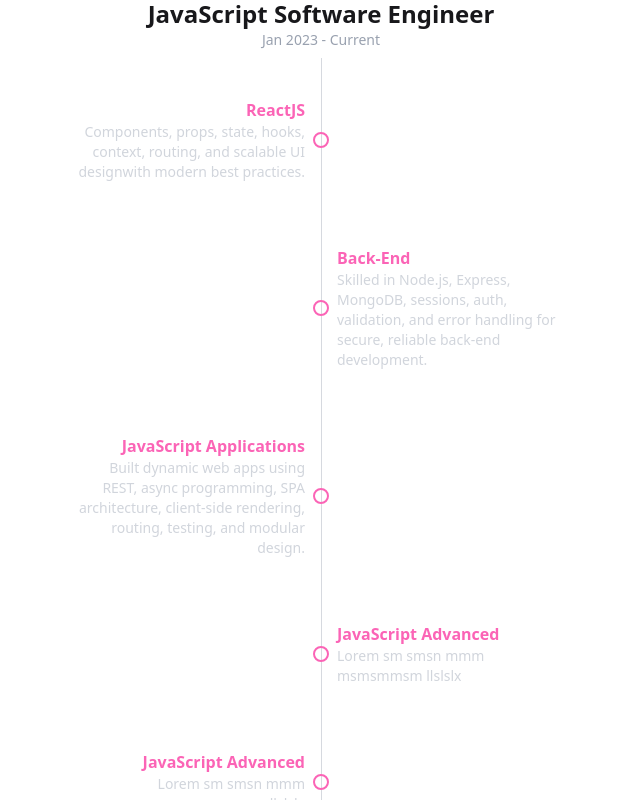
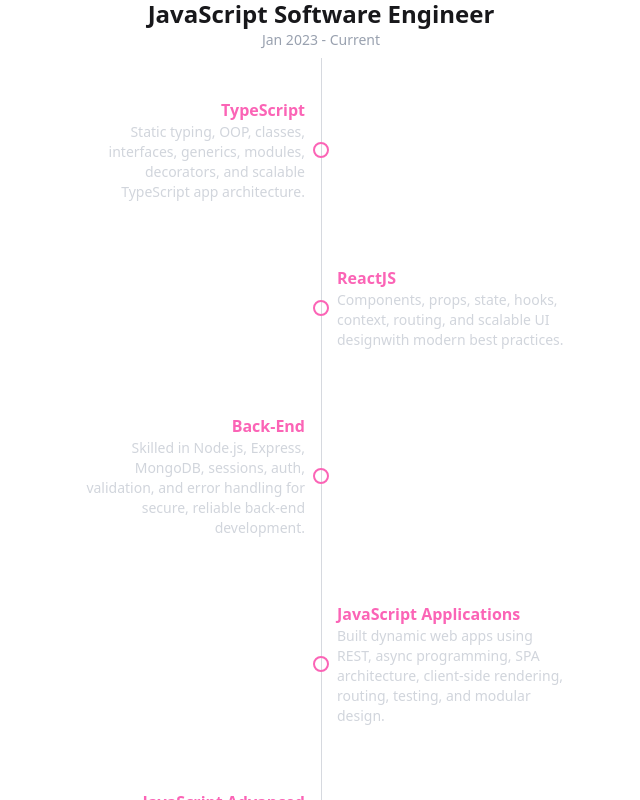
Before and after one commit to BeatrisRah/Portfolio, a React (Vite) app: page / in a window 1280 px wide. Shown: the part 3020-3820 px from the top of the page, without its empty margins (447-1087 px from the left). Built offline with nearby package versions, Linux system fonts and the light colour scheme; a web font is replaced by a local one.

Commit message:
Last education courses

```diff
--- a/src/sections/education/EducationSection.jsx
+++ b/src/sections/education/EducationSection.jsx
@@ -1,5 +1,10 @@
 import { Element } from "react-scroll";
 const items = [
+    {
+        title: "TypeScript",
+        desc: "Static typing, OOP, classes, interfaces, generics, modules, decorators, and scalable TypeScript app architecture.",
+        link:null
+    },
     {
         title: "ReactJS",
         desc: "Components, props, state, hooks, context, routing, and scalable UI designwith modern best practices.",
@@ -12,15 +17,13 @@
     },
     {
         title: "JavaScript Applications",
-        desc: "Built dynamic web apps using REST, async programming, SPA architecture, client-side rendering, routing, testing, and modular design. ",
+        desc: "Built dynamic web apps using REST, async programming, SPA architecture, client-side rendering, routing, testing, and modular design.",
+        link:'https://softuni.bg/certificates/details/231974/0d0e7a28'
     },
     {
         title: "JavaScript Advanced",
-        desc: "Lorem sm smsn mmm msmsmmsm llslslx",
-    },
-    {
-        title: "JavaScript Advanced",
-        desc: "Lorem sm smsn mmm msmsmmsm llslslx",
+        desc: "Strong JavaScript skills: syntax, DOM, events, OOP, advanced functions, unit testing, and best practices for interactive web development. ",
+        link:'https://softuni.bg/certificates/details/227991/9306f4cb'
     },
 ];
 
```
